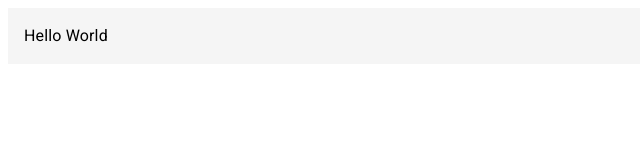
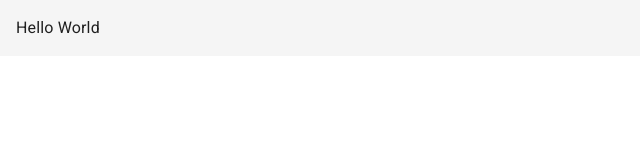
Before and after one commit to morozig/molitvoslov, a Next.js app: page / in a window 1280 px wide. Shown: the top 160 px of the page, without its empty margins (0-640 px from the left). Built offline with nearby package versions, Linux system fonts and the light colour scheme.

Commit message:
basic setup

```diff
--- a/pages/_app.tsx
+++ b/pages/_app.tsx
@@ -1,7 +1,13 @@
+import { CssBaseline } from '@mui/material'
 import type { AppProps } from 'next/app'
 
 function MyApp({ Component, pageProps }: AppProps) {
-  return <Component {...pageProps} />
+  return (
+    <>
+      <CssBaseline/>
+      <Component {...pageProps} />
+    </>
+  )
 }
 
 export default MyApp
--- a/pages/_document.tsx
+++ b/pages/_document.tsx
@@ -20,10 +20,11 @@ class MyDocument extends Document {
     return (
       <Html>
         <Head>
-        <link
-          rel='stylesheet'
-          href='https://fonts.googleapis.com/css?family=Roboto:300,400,500,700&display=swap'
-        />
+          <meta name='viewport' content='initial-scale=1, width=device-width' />
+          <link
+            rel='stylesheet'
+            href='https://fonts.googleapis.com/css?family=Roboto:300,400,500,700&display=swap'
+          />
         </Head>
         <body>
           <Main />
```
